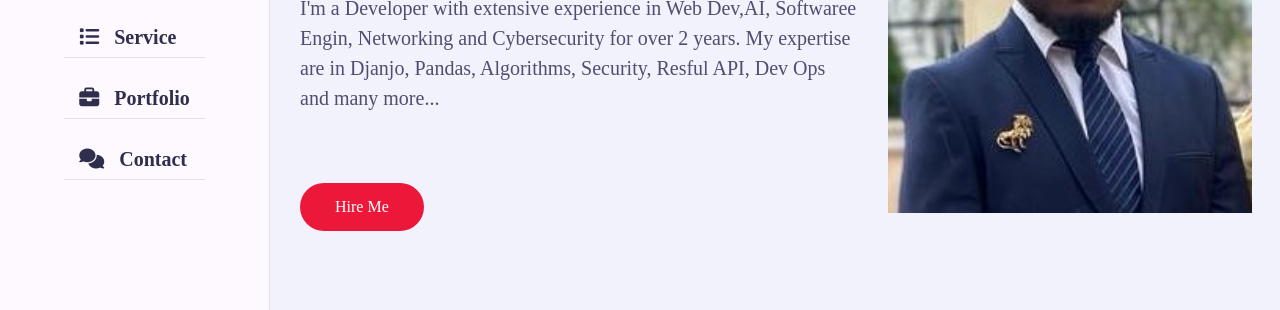
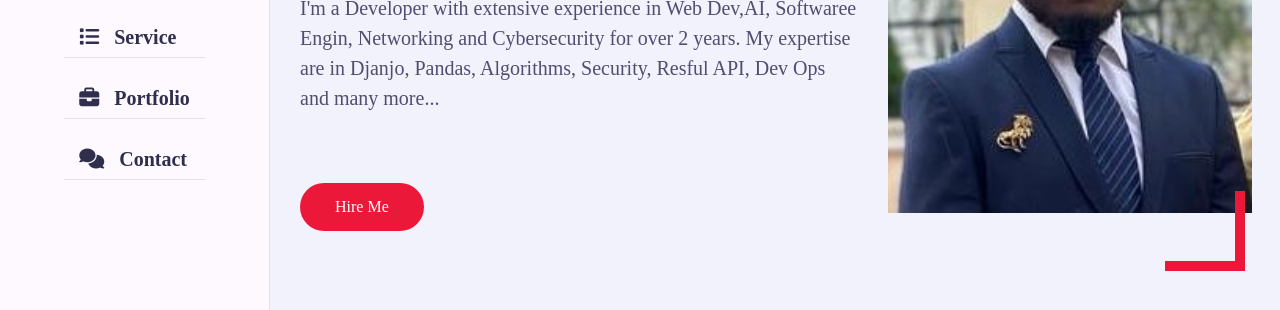
Before and after one commit to Steven-Awo/Portfolio, a plain HTML site: page index.html in a window 1280 px wide. Shown: the part 378-688 px from the top of the page. Drawn offline with Linux system fonts and the light colour scheme.

Commit message:
SECTIONING

```diff
--- a/css/style.css
+++ b/css/style.css
@@ -71,6 +71,12 @@ body
     border-radius: 40px;
     white-space: nowrap;
     display: inline-block;
+    transition: all 0.3s ease;
+    border: none;
+}
+
+.btn:hover{
+    transform: scale(1.10);
 }
 
 /* aside */
@@ -208,14 +214,16 @@ ul{
 .aside .nav li a i{
     margin-right: 15px;
 }
-
-/* home */
-
+/* ============================================================================ */
+/* ========================== HOME SECTION ==================================== */
+/* ============================================================================ */
 .home{
     min-height: 100vh;
     display: flex;
     color: var(--text-black-900);
 }
+
+/* ==================== INFO ====================== */
 
 .home .home-inform{
     flex: 0 0 60%;
@@ -249,6 +257,7 @@ h3.my-profession{
     color: var(--text-black-700);
 }
 
+/* ================== IMAGE ======================== */
 .home .home-img{
     flex: 0 0 40%;
     max-width: 40%;
@@ -256,6 +265,16 @@ h3.my-profession{
     position: relative;
 }
 
+.home-img::after{
+    content: '';
+    position: absolute;
+    height: 80px;
+    right: 20px;
+    width: 80px;
+    bottom: -40px;
+    border-right: 10px solid var(--skin-color);
+    border-bottom: 10px solid var(--skin-color);
+}
 
 .home .home-img img{
     height: 400px;
```
